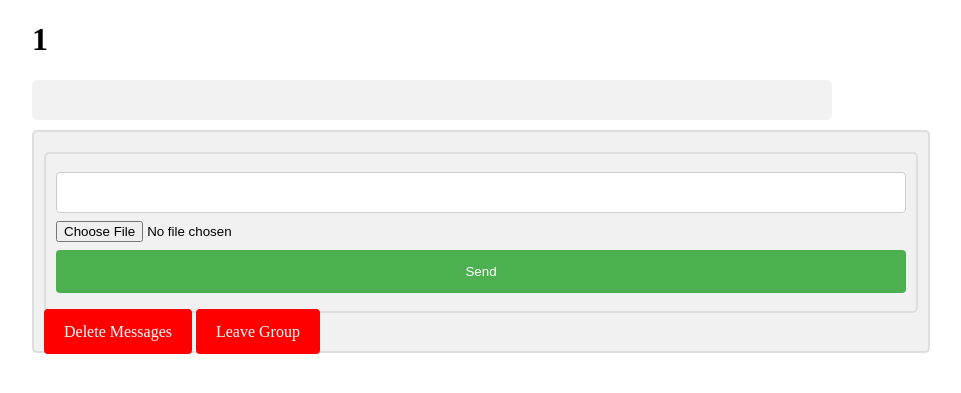
After one commit to Monish-P/chatapp, a Django app: page /group/1/ in a window 1280 px wide. The commit adds this page. Shown: the top 393 px of the page, without its empty margins (208-1169 px from the left). Run offline with Django 3.2, Linux system fonts and the light colour scheme; data comes from the database, SQL or seed files in the repository; both versions use the stored data as it was after the commit; data that the repository does not hold is empty; some libraries are stand-ins or nearby versions.

Commit message:
commited

```diff
--- a/chat/admin.py
+++ b/chat/admin.py
@@ -1,7 +1,9 @@
 from django.contrib import admin
-from .models import Room, Message,Profile
+from .models import Room, Message,Profile,Notification,Group
 
 # Register your models here.
 admin.site.register(Room)
 admin.site.register(Message)
 admin.site.register(Profile)
+admin.site.register(Notification)
+admin.site.register(Group)
--- a/chat/models.py
+++ b/chat/models.py
@@ -18,3 +18,14 @@ class Profile(models.Model):
     is_online = models.BooleanField(default=False)
     def __str__(self):
         return self.user.username + 'Profile'
+
+class Notification(models.Model):
+    user = models.CharField(max_length=1000000)
+
+    def __str__(self):
+        return 'Message from '+self.user
+
+class Group(models.Model):
+
+    name = models.CharField(max_length=1000000)
+    user = models.CharField(max_length=1000000)
--- /dev/null
+++ b/chat/templates/chat/group.html
@@ -0,0 +1,203 @@
+{% load crispy_forms_tags %}
+<!DOCTYPE html>
+<html>
+<head>
+<meta name="viewport" content="width=device-width, initial-scale=1">
+<style>
+body {
+  margin: 0 auto;
+  max-width: 800px;
+  padding: 0 20px;
+}
+.container {
+  border: 2px solid #dedede;
+  background-color: #f1f1f1;
+  border-radius: 5px;
+  width: fit-content;
+  padding: 10px;
+  margin: 10px 0;
+}
+#post-form {
+  border: 2px solid #dedede;
+  background-color: #f1f1f1;
+  border-radius: 5px;
+  width: 850px;
+  padding: 10px;
+  margin: 10px 0;
+}
+.darker {
+  border-color: #ccc;
+  background-color: #ddd;
+}
+
+.container::after {
+  content: "";
+  clear: both;
+  display: table;
+}
+
+.container img {
+  float: left;
+  max-width: 60px;
+  width: 100%;
+  margin-right: 20px;
+  border-radius: 50%;
+}
+
+.container img.right {
+  float: right;
+  margin-left: 20px;
+  margin-right:0;
+}
+
+.time-right {
+  float: right;
+  color: #aaa;
+}
+
+.time-left {
+  float: left;
+  color: #999;
+}
+</style>
+<script   src="https://code.jquery.com/jquery-3.1.1.min.js"   integrity="sha256-hVVnYaiADRTO2PzUGmuLJr8BLUSjGIZsDYGmIJLv2b8="   crossorigin="anonymous"></script>
+</head>
+<body>
+
+<h1>{{ room }}</h1>
+<div id="display">
+
+<!-- <div class="container darker">
+  <b>Tom</b><p>Hello Everyone, How Are You Guys Doing?</p>
+  <span class="time-left">20th, April 2021</span>
+</div> -->
+
+</div>
+
+<script>
+$(document).ready(function(){
+
+setInterval(function(){
+    $.ajax({
+        type: 'GET',
+        url : "/getMessages/{{room}}/",
+        success: function(response){
+            console.log(response);
+            $("#display").empty();
+            for (var key in response.messages)
+            {
+              if (response.messages[key].user != "{{ username }}")
+              {
+                if (response.messages[key].image == '')
+                {
+                  var temp="<div class='container darker' style='float:left; clear: both;'><b>"+response.messages[key].user+"</b><p>"+response.messages[key].value+"</p><span class='time-left'>"+response.messages[key].date+"</span></div>";
+                }
+                else{
+                  image = response.messages[key].image
+                  var temp="<div class='container darker' style='float:left; clear: both;'><b>"+response.messages[key].user+"</b><p><img src='"+'"{{image.url}}"'+"'style='width: 20px; height: 20px;'></p><span class='time-left'>"+response.messages[key].date+"</span></div>";
+                }
+              }
+              else{
+                if (response.messages[key].image == '')
+                {
+                  var temp="<div class='container darker' style='float:right; clear: both;'><b>"+response.messages[key].user+"</b><p>"+response.messages[key].value+"</p><span class='time-left'>"+response.messages[key].date+"</span></div>";
+                }
+                else{
+                  image = response.messages[key].image
+                  var temp="<div class='container darker' style='float:right; clear: both;'><b>"+response.messages[key].user+"</b><p><img src='"+'"{{image.url}}"'+"'style='width: 20px; height: 20px;'></p><span class='time-left'>"+response.messages[key].date+"</span></div>";
+                }
+              }
+              $("#display").append(temp);
+            }
+        },
+        error: function(response){
+            alert('An error occured')
+        }
+    });
+},1000);
+})
+</script>
+
+
+<div class="container">
+    <style>
+    input[type=text], select {
+    width: 100%;
+    padding: 12px 20px;
+    margin: 8px 0;
+    display: inline-block;
+    border: 1px solid #ccc;
+    border-radius: 4px;
+    box-sizing: border-box;
+    }
+
+    input[type=submit] {
+    width: 100%;
+    background-color: #4CAF50;
+    color: white;
+    padding: 14px 20px;
+    margin: 8px 0;
+    border: none;
+    border-radius: 4px;
+    cursor: pointer;
+    }
+
+    input[type=submit]:hover {
+    background-color: #45a049;
+    }
+
+    #delete{
+    background-color:red;
+    color:white;
+    text-decoration: solid;
+    width: 100%;
+    padding: 14px 20px;
+    margin: 8px 0;
+    border: none;
+    border-radius: 4px;
+    cursor: pointer;
+    }
+
+    div {
+    border-radius: 5px;
+    background-color: #f2f2f2;
+    padding: 20px;
+    }
+    </style>
+
+    <form id="post-form">
+        {% csrf_token %}
+        <input type="hidden" name="username" id="username" value="{{username}}"/>
+        <input type="hidden" name="room_id" id="room_id" value="{{room_details.id}}"/>
+        <input type="text" name="message" id="message" width="100px" />
+        <input type="file" name="media" id="media" accept="image/jpg, image/jpeg"/>
+        <input type="submit" value="Send">
+    </form>
+    <a href="{% url 'deletemessages' room_details.id %}" id='delete'>Delete Messages</a>
+    <a href="{% url 'exit_group' room %}" id='delete'>Leave Group</a>
+</div>
+</body>
+
+<script type="text/javascript">
+  $(document).on('submit','#post-form',function(e){
+    e.preventDefault();
+
+    $.ajax({
+      type:'POST',
+      url:'/send',
+      data:{
+          username:$('#username').val(),
+          room_id:$('#room_id').val(),
+          message:$('#message').val(),
+          media:$('#media').val(),
+        csrfmiddlewaretoken:$('input[name=csrfmiddlewaretoken]').val(),
+      },
+      success: function(data){
+         //alert(data)
+      }
+    });
+    document.getElementById('message').value = ''
+  });
+</script>
+
+</html>
--- a/chat/views.py
+++ b/chat/views.py
@@ -1,5 +1,5 @@
 from django.shortcuts import render, redirect
-from chat.models import Room, Message
+from chat.models import Room, Message,Group,Notification
 from django.http import HttpResponse, JsonResponse
 from django.contrib.auth.models import User
 from django.contrib import messages
@@ -10,6 +10,7 @@ from django.views.generic import ListView,DeleteView
 from django.urls import reverse
 from django.contrib.auth.signals import user_logged_in, user_logged_out
 from django.dispatch import receiver
+
 # Create your views here.
 def home(request):
     return render(request, 'chat/home.html')
@@ -27,9 +28,12 @@ def profile(request):
     else:
         u_update=UserUpdateForm(instance=request.user)
         p_update=ProfileUpdateForm(instance=request.user.Profile)
+
     context={
         'u_update':u_update,
         'p_update':p_update,
+        'notifications':Notification.objects.all(),
+        'group':Group.objects.all(),
     }
     return render(request,'chat/profile.html',context)
 
@@ -70,6 +74,8 @@ def privateroom(request, room, chattinguser):
     username = request.user.username
     room_details = Room.objects.get(name=room)
     other_user = User.objects.get(username=chattinguser)
+    if Notification.objects.all().filter(user=chattinguser).exists():
+        Notification.objects.get(user=chattinguser).delete()
     return render(request, 'chat/private_chat.html', {
         'username': username,
         'room': room,
@@ -133,3 +139,48 @@ def got_online(sender, user, request, **kwargs):
 def got_offline(sender, user, request, **kwargs):
     user.Profile.is_online = False
     user.Profile.save()
+
+
+def create_group(request):
+    return render(request,'chat/group_name.html')
+
+def group_name(request):
+    gname = request.POST['group_name']
+    g = Group.objects.create(name=gname,user=request.user.username)
+    g.save()
+    return render(request,'chat/add_users.html',{'gname':gname})
+def add_users(request):
+    usser = request.POST['add_user']
+    gname = request.POST['gname']
+    if User.objects.filter(username=usser).exists():
+        g = Group.objects.create(name=gname,user=usser)
+        g.save()
+        messages.success(request,'User added successfully')
+    else:
+        messages.error(request,'The user does not exist')
+    return render(request,'chat/add_users.html',{'gname':gname})
+def group(request,group):
+    username = request.user.username
+    if Room.objects.filter(name=group).exists():
+        room_details = Room.objects.get(name=group)
+    else:
+        r = Room.objects.create(name=group)
+        r.save()
+        room_details = Room.objects.get(name=group)
+    if Notification.objects.all().filter(user=group).exists():
+        Notification.objects.get(user=group).delete()
+    return render(request, 'chat/group.html', {
+        'username': username,
+        'room': group,
+        'room_details': room_details,
+    })
+def check_group(request):
+    gname = request.POST['check_group']
+    if Group.objects.filter(name=gname,user=request.user.username).exists():
+        return redirect('group/'+gname)
+    else:
+        return HttpResponse('You are not a member of mentioned group or the group may not exist')
+
+def exit_group(request,gname):
+    Group.objects.get(name=gname,user=request.user.username).delete()
+    return redirect('profile')
--- a/chatapp/urls.py
+++ b/chatapp/urls.py
@@ -31,13 +31,19 @@ urlpatterns = [
     path('logout',auth_views.LogoutView.as_view(template_name="chat/logout.html"),name='logout'),
     path('accounts/login/',auth_views.LoginView.as_view(template_name='authentication/login.html')),
     path('profile',cviews.profile,name='profile'),
+    path('creategroup/',cviews.create_group,name='creategroup'),
+    path('creategroup/group_name',cviews.group_name,name='group_name'),
+    path('creategroup/add_users',cviews.add_users,name='add_users'),
+    path('group/<str:group>/',cviews.group,name='group'),
+    path('check_group',cviews.check_group,name='check_group'),
+    path('exit_group/<str:gname>/',cviews.exit_group,name='exit_group'),
     path('search',cviews.search_users,name='search'),
     path('publicroom/',cviews.home,name='home'),
     path('<str:room>/',cviews.room,name='room'),
     path('privatechat/<str:room>/<str:chattinguser>/',cviews.privateroom,name='privateroom'),
     path('deletemessages/<int:roomid>/',cviews.MessageListView.as_view(template_name='chat/message_list.html'),name='deletemessages'),
     path('deletemessages/<int:roomid>/<int:pk>/',cviews.MessageDeleteView.as_view(template_name='chat/message_delete.html'),name='messagedelete'),
-     path('privatecheckview',cviews.privatecheckview,name='privatecheckview'),
+    path('privatecheckview',cviews.privatecheckview,name='privatecheckview'),
     path('publicroom/checkview',cviews.checkview,name='checkview'),
     path('send',cviews.send,name='send'),
     path('getMessages/<str:room>/',cviews.getMessages,name='getMessages'),
```
Also changed, not shown: chat/signals.py (+19 -2 lines), chat/templates/chat/add_users.html (added, +121 -0 lines), chat/templates/chat/group_name.html (added, +110 -0 lines), chat/templates/chat/profile.html (+18 -0 lines), chat/migrations/0016_notification.py (added), chat/migrations/0017_alter_notification_user.py (added), chat/migrations/0018_alter_notification_user.py (added), chat/migrations/0019_group.py (added), chat/migrations/0020_alter_group_user.py (added), db.sqlite3.
